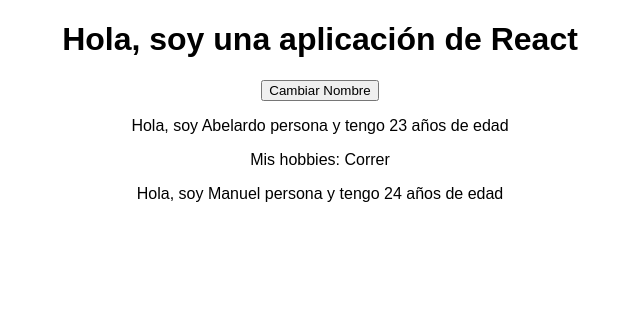
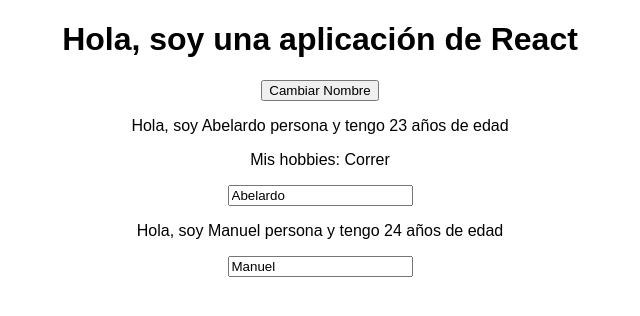
Before and after one commit to AbelardoRivas/react_app, a React (Create React App) app: page / in a window 1280 px wide. Shown: the top 316 px of the page, without its empty margins (320-960 px from the left). Built offline with nearby package versions, Linux system fonts and the light colour scheme.

Commit message:
enlace bidireccional (two way binding)

```diff
--- a/src/App.js
+++ b/src/App.js
@@ -19,6 +19,15 @@ class App extends Component {
     })
   }
 
+  cambiarNombreHandler = (event) => {
+    this.setState({
+      array_de_personas: [
+        { nombre: event.target.value, edad: 22 },
+        { nombre: 'Manuel', edad: 23}
+      ]
+    })
+  }
+
   render() {
     return (
       <div className="App">
@@ -27,7 +36,8 @@ class App extends Component {
         <Persona
           nombre={this.state.array_de_personas[0].nombre}
           edad={this.state.array_de_personas[0].edad}
-          click={this.cambiarValorHandler} >Mis hobbies: Correr
+          click={this.cambiarValorHandler}
+          cambiar={this.cambiarNombreHandler} >Mis hobbies: Correr
         </Persona>
         <Persona
           nombre={this.state.array_de_personas[1].nombre}
--- a/src/Persona/Persona.js
+++ b/src/Persona/Persona.js
@@ -5,6 +5,7 @@ const persona = (propiedades) => {
         <div>
             <p onClick={propiedades.click}>Hola, soy {propiedades.nombre} persona y tengo {propiedades.edad} años de edad</p>
             <p> {propiedades.children} </p>
+            <input type="text" onChange={propiedades.cambiar} value={propiedades.nombre} />
         </div>
     )
 }
```
